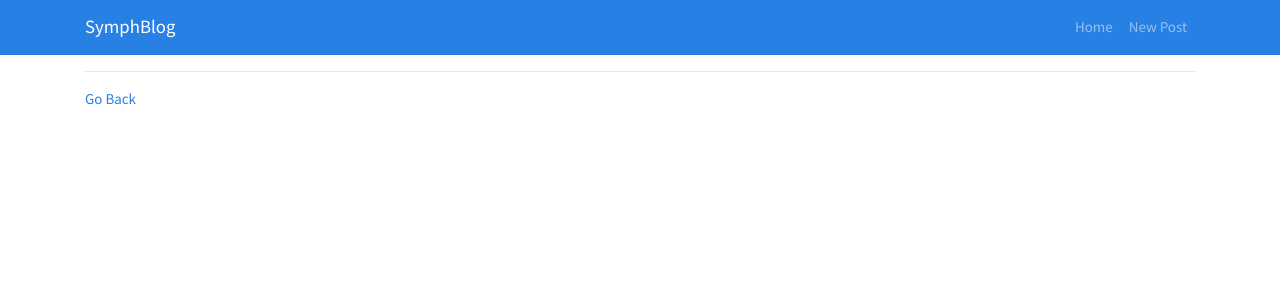
After one commit to mzwae/symfonyblog, a Symfony app: template templates/posts/show.html.twig in a window 1280 px wide. The commit adds this page. Shown: the top 300 px of the page. Run offline with Twig, Linux system fonts and the light colour scheme; the template is opened without the code that fills it, so the values that code supplies are empty; some libraries are stand-ins or nearby versions.

Commit message:
added single post view

```diff
--- a/templates/inc/navbar.html.twig
+++ b/templates/inc/navbar.html.twig
@@ -1,6 +1,6 @@
 <nav class="navbar navbar-expand-sm navbar-dark bg-primary mb-3">
 <div class="container">
-  <a href="/" class="navbar-brand">SymphBlog</a>
+  <a href="/symphblog/public" class="navbar-brand">SymphBlog</a>
   <button class="navbar-toggler" type="button" data-toggle="collapse" data-target="#mobile-nav">
     <span class="navbar-toggle-icon"></span>
   </button>
@@ -11,7 +11,7 @@
         <a href="/" class="nav-link">Home</a>
       </li>
       <li class="nav-item">
-        <a href="/posts/new" class="nav-link">New Post</a>
+        <a href="/symphblog/public/posts/new" class="nav-link">New Post</a>
       </li>
     </ul>
   </div>
--- a/templates/posts/index.html.twig
+++ b/templates/posts/index.html.twig
@@ -1,6 +1,6 @@
 {% extends 'base.html.twig' %}
 
-{% block title %}SymphBlog Posts{% endblock%}
+{% block title %}SymphBlog Posts{% endblock %}
 
 {% block body %}
   <h1>Posts</h1>
@@ -17,7 +17,7 @@
           <tr>
             <td>{{ post.title }}</td>
             <td>
-              <a href="/posts/{{post.id}}" class="btn btn-dark">Show</a>
+              <a href="post/{{post.id}}" class="btn btn-dark">Show</a>
             </td>
           </tr>
         {% endfor %}
--- /dev/null
+++ b/templates/posts/show.html.twig
@@ -0,0 +1,10 @@
+{% extends 'base.html.twig' %}
+
+{% block title %}SymphBlog Posts{% endblock %}
+
+{% block body %}
+  <h1>{{post.title}}</h1>
+  <p>{{post.body}}</p>
+  <hr>
+  <a href="/">Go Back</a>
+{% endblock %}
```
Also changed, not shown: src/Controller/PostController.php (+10 -1 lines).
